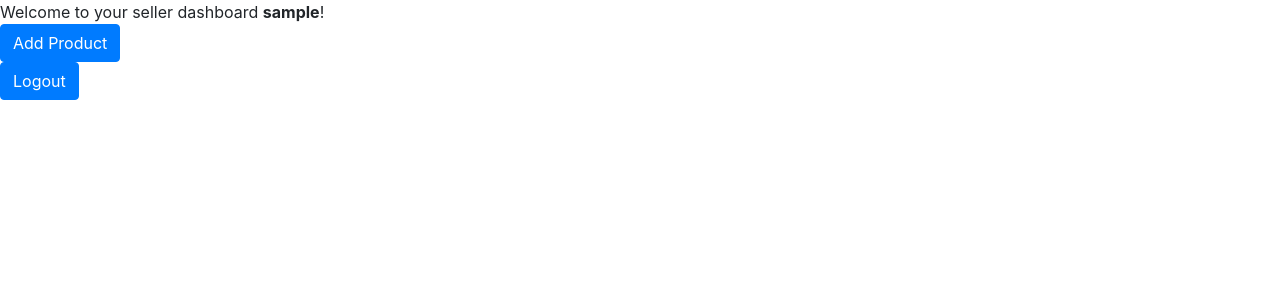
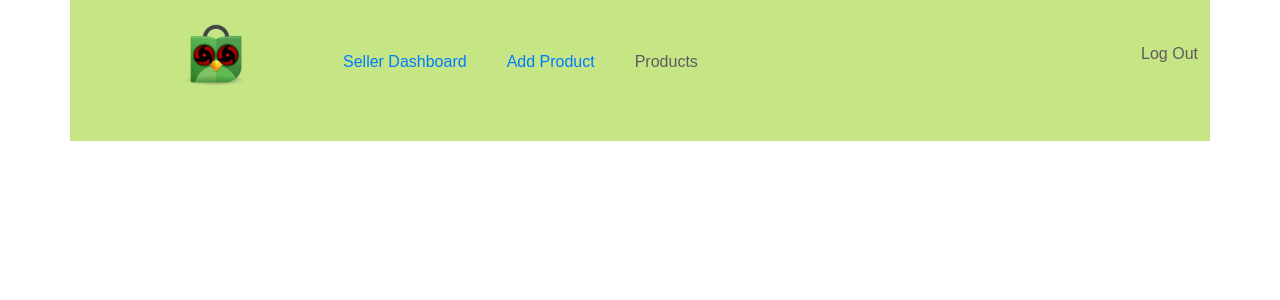
Before and after one commit to AlfredWibowo/Tokomania, a PHP site: page /toko/home-toko.php in a window 1280 px wide. Shown: the top 300 px of the page. Run offline with PHP 8.4, Linux system fonts and the light colour scheme; the visitor is signed in with stand-in values (Sample User, id 1); some libraries are stand-ins or nearby versions.

Commit message:
Error services signuptoko

```diff
--- a/toko/home-toko.php
+++ b/toko/home-toko.php
@@ -18,6 +18,10 @@
     <script src="https://code.jquery.com/jquery-3.5.1.js"></script>
     <script src="https://cdn.jsdelivr.net/npm/popper.js@1.16.1/dist/umd/popper.min.js" integrity="sha384-9/reFTGAW83EW2RDu2S0VKaIzap3H66lZH81PoYlFhbGU+6BZp6G7niu735Sk7lN" crossorigin="anonymous"></script>
     <script src="https://cdn.jsdelivr.net/npm/bootstrap@4.5.3/dist/js/bootstrap.min.js" integrity="sha384-w1Q4orYjBQndcko6MimVbzY0tgp4pWB4lZ7lr30WKz0vr/aWKhXdBNmNb5D92v7s" crossorigin="anonymous"></script>
+    <script src="https://use.fontawesome.com/504410ced2.js"></script>
+    <link rel="stylesheet" href="hometokoyogs.css">
+    <link rel="stylesheet" href="https://cdnjs.cloud
+    flare.com/ajax/libs/font-awesome/4.7.0/css/font-awesome.min.css">
 
     <script>
         function getItem()
@@ -45,16 +49,26 @@
     </script>
 </head>
 <body>
-    <?php echo "Welcome to your seller dashboard ".'<b>'.$username.'</b>'."!"; ?>
+<div class="container">
+            <div class="menu">
+                <ul>
+                    <li class="logo"><img src="toped.png"></li>
+                    <li>
+                        <a href="home-toko.php">Seller Dashboard</a>
+                    </li>
+                    <li>
+                        <a href="addpage.php"> Add Product</a>
+                    </li>
+                    <li>Products</li>
+                </ul>
+                <div class="Logout">
+                    <a href="#" class="signup-btn" onclick="LogOut()">Log Out</a>
+                </div>
+            </div>
+            <div id="item-list" class="item-list">
 
-    <form method = "POST" action="addpage.php">
-        <button class="btn btn-primary">
-            Add Product
-        </button>
-    </form>
+            </div>
 
-    <button class="btn btn-primary" onclick="LogOut()">
-        Logout
-    </button>
+        </div>
 </body>
 </html>
```
Also changed, not shown: services/signuptoko.php (+16 -23 lines), toko/signuptoko.php (+14 -21 lines).
